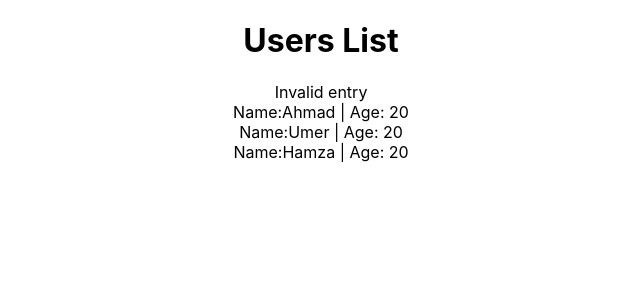
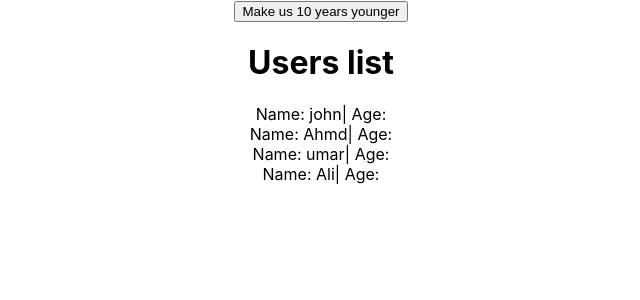
Before and after one commit to abdullahrehmani/Techsith, a React (Create React App) app: page / in a window 1280 px wide. Shown: the top 300 px of the page, without its empty margins (319-959 px from the left). Built offline with nearby package versions, Linux system fonts and the light colour scheme.

Commit message:
states and props

```diff
--- a/src/App.js
+++ b/src/App.js
@@ -6,7 +6,7 @@ class App extends Component {
   render() {
     return (
 <div className="App">
-<Users title="Users List"/>
+<Users/>
 
 </div>
 
--- a/src/users/User.js
+++ b/src/users/User.js
@@ -1,10 +1,6 @@
 import React from 'react';
-const User= (props)=> {
-    let age=props.age ? props.age: 'NA';
-    if(props.children){
-        return(<div>Name:{props.children} |  Age: {age}</div>)
-    }
-    else
-    return <div>Invalid entry</div>
+const User=(props)=>{
+    return(<div> Name: {props.children}| Age:{props.Age }</div>)
+
 }
 export default User
--- a/src/users/Users.js
+++ b/src/users/Users.js
@@ -1,15 +1,48 @@
 import React, {Component} from 'react';
 import User from './User'
 class Users extends Component{
+
+  state = {
+    Users:[
+      {name:"john" , age:70},
+      {name:"Ahmd" , age:30},
+      {name:"umar" , age:40},
+      {name:"Ali"  , age:50},
+     ],
+     title:"Users list"
+  };
+  makeMeYounger=()=>{
+    const newState =this.state.Users.map((user)=>{
+       const tempUser= user;
+      // tempUser.name=  "Ali";
+       tempUser.age -=10;
+       return tempUser;
+
+    });
+    this.setState({
+      newState
+    })
+  }
+
+
+
+
+
+
+
     render(){
-        return <div>
-            <h1> {this.props.title}</h1>
-          <User ></User>
-          <User  age="20">Ahmad</User>
-          <User  age="20">Umer</User>
-          <User  age="20">Hamza</User>
+        return (<div>
+          <button onClick={this.makeMeYounger}>Make us 10 years younger</button>
+          <br/>
+          <h1>{this.state.title}</h1>
+          {
+            this.state.Users.map((user)=>{
+              return<User age={user.age} >{user.name}</User>
+            })
+          }
 
-            </div>
+
+          </div>)
 
     }
 
```
